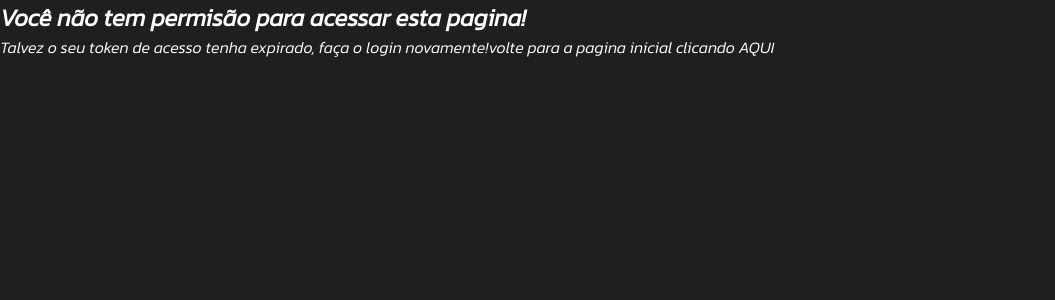
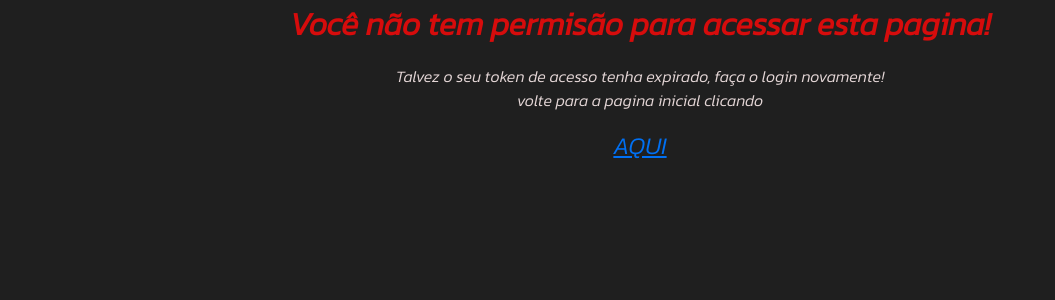
Before and after one commit to Lucky-ta/Front-End-TwitterClone, a React app in the folder twitter-clone/: page /invalidUser in a window 1280 px wide. Shown: the top 300 px of the page, without its empty margins (0-1055 px from the left). Built offline with nearby package versions, Linux system fonts and the light colour scheme; the HTML template or start-up script is replaced by a standard one; a web font is replaced by a local one.

Commit message:
Set ivalidUserPage css

```diff
--- /dev/null
+++ b/twitter-clone/src/css/InvalidUserPage.css
@@ -0,0 +1,31 @@
+.invalidUser-container {
+    display: flex;
+    flex-direction: column;
+    align-items: center;
+    height: 100vh;
+}
+
+.invalidUser-title {
+    font-size: 2rem;
+    font-weight: bold;
+    margin-bottom: 1rem;
+    text-align: center;
+    color: rgb(214, 12, 12);
+}
+
+.invalidUser-text-container {
+    display: flex;
+    flex-direction: column;
+    align-items: center;
+    margin-bottom: 1rem;
+    text-align: center;
+    color: rgb(228, 214, 214);
+    /* max-height: 10em; */
+}
+
+.invalidUser-link {
+    font-size: 1.5rem;
+    text-decoration: underline;
+    color: #0070f3;
+    cursor: pointer;
+}
--- a/twitter-clone/src/pages/InvalidUser.tsx
+++ b/twitter-clone/src/pages/InvalidUser.tsx
@@ -1,13 +1,16 @@
 import { Link } from 'react-router-dom';
 import React from 'react';
+import '../css/InvalidUserPage.css';
 
 export default function InvalidUser() {
   return (
-    <div>
-      <h2>Você não tem permisão para acessar esta pagina!</h2>
-      <span>Talvez o seu token de acesso tenha expirado, faça o login novamente!</span>
-      <span>volte para a pagina inicial clicando </span>
-      <Link to="/">AQUI</Link>
+    <div className='invalidUser-container'>
+      <h2 className='invalidUser-title'>Você não tem permisão para acessar esta pagina!</h2>
+      <div className='invalidUser-text-container'>
+        <span>Talvez o seu token de acesso tenha expirado, faça o login novamente!</span>
+        <span>volte para a pagina inicial clicando </span>
+      </div>
+      <Link className='invalidUser-link' to="/">AQUI</Link>
     </div>
   );
 }
```
